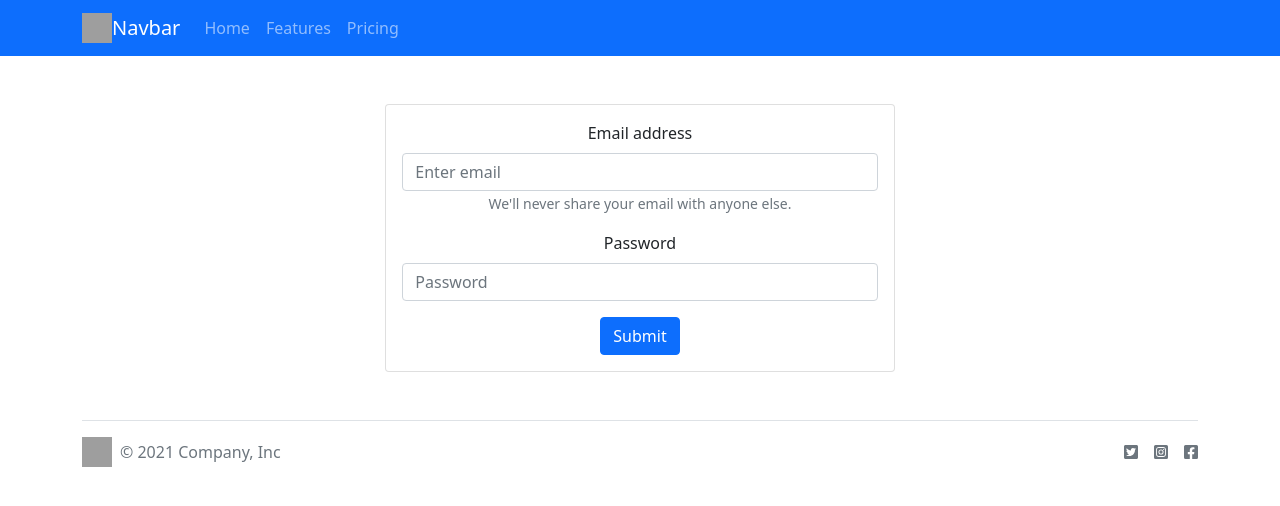
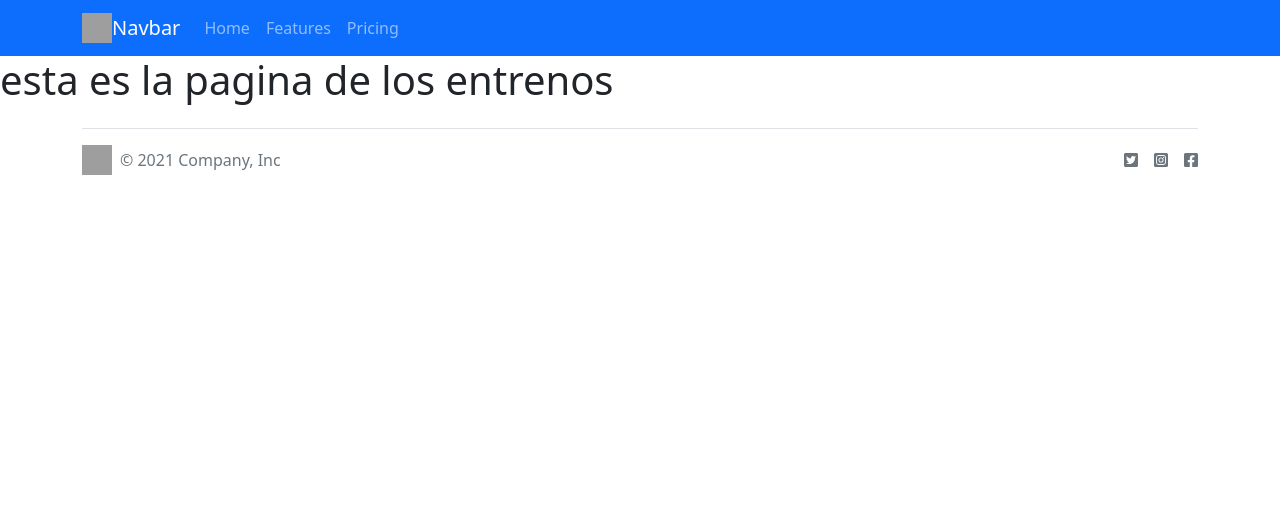
Before and after one commit to ToniPerea/React-Simple-Design, a React (Create React App) app: page /tabla in a window 1280 px wide. Shown: the top 506 px of the page. Built offline with nearby package versions, Linux system fonts and the light colour scheme; grey boxes are pictures that could not be loaded.

Commit message:
Routery tablanEntreno y LoginPage

```diff
--- a/package.json
+++ b/package.json
@@ -15,6 +15,7 @@
     "react": "^17.0.2",
     "react-bootstrap": "^2.0.0-beta.6",
     "react-dom": "^17.0.2",
+    "react-router-dom": "^5.3.0",
     "react-scripts": "4.0.3",
     "web-vitals": "^1.1.2"
   },
--- a/src/App.js
+++ b/src/App.js
@@ -1,17 +1,11 @@
 import './App.css';
 import 'bootstrap/dist/css/bootstrap.min.css';
-import Login from './components/Login';
-import NavbarComponent from './components/Navbar';
-import FooterComponent from './components/Footer';
 
 
 function App() {
   return (
     <>
-      <NavbarComponent />
 
-      <Login />
-      <FooterComponent/>
 
     </>
   );
--- /dev/null
+++ b/src/Routes.js
@@ -0,0 +1,18 @@
+import { Route,  Switch,  } from "react-router";
+import { BrowserRouter } from "react-router-dom";
+import LoginPage from "./pages/LoginPage";
+import TablaEntreno from "./pages/TablaEntreno";
+
+
+const Routes = () => {
+    return (
+      <BrowserRouter>
+        <Switch>
+          <Route exact path="/" component={LoginPage}></Route>
+          <Route exact path="/tabla" component={TablaEntreno}></Route>
+        </Switch>
+      </BrowserRouter>
+    );
+}
+
+export default Routes;
--- a/src/components/Login.js
+++ b/src/components/Login.js
@@ -1,7 +1,15 @@
 import { Form,Button, Container,Row, Col, Card } from "react-bootstrap";
+import { useHistory } from "react-router";
 
 
 const Login = (props) => {
+
+  let history = useHistory();
+
+    function tabla(){
+      history.push("/tabla");
+    }
+
     return (
       <>
         <Container fluid className="mt-5 mb-5">
@@ -21,7 +29,7 @@ const Login = (props) => {
                     <Form.Label>Password</Form.Label>
                     <Form.Control type="password" placeholder="Password" />
                   </Form.Group>
-                  <Button className="mb-3" variant="primary" type="submit">
+                  <Button className="mb-3" variant="primary" type="submit" onClick={tabla}>
                     Submit
                   </Button>
                 </Form>
--- a/src/index.js
+++ b/src/index.js
@@ -3,10 +3,11 @@ import ReactDOM from 'react-dom';
 import './index.css';
 import App from './App';
 import reportWebVitals from './reportWebVitals';
+import Routes from './Routes';
 
 ReactDOM.render(
   <React.StrictMode>
-    <App />
+    <Routes></Routes>
   </React.StrictMode>,
   document.getElementById('root')
 );
--- /dev/null
+++ b/src/pages/LoginPage.js
@@ -0,0 +1,16 @@
+import NavbarComponent from "../components/Navbar";
+import Login from "../components/Login";
+import FooterComponent from "../components/Footer";
+
+const LoginPage = (props) => {
+    return (
+      <>
+        <NavbarComponent />
+
+        <Login />
+        <FooterComponent />
+      </>
+    );
+}
+
+export default LoginPage;
--- /dev/null
+++ b/src/pages/TablaEntreno.js
@@ -0,0 +1,13 @@
+import FooterComponent from "../components/Footer";
+import NavbarComponent from "../components/Navbar";
+
+const TablaEntreno = (props) =>{
+    return (
+      <>
+        <NavbarComponent />
+        <h1>esta es la pagina de los entrenos</h1>
+        <FooterComponent />
+      </>
+    );
+}
+export default TablaEntreno;
```
Also changed, not shown: 1 other file (tests, documents, lock files or other folders).
